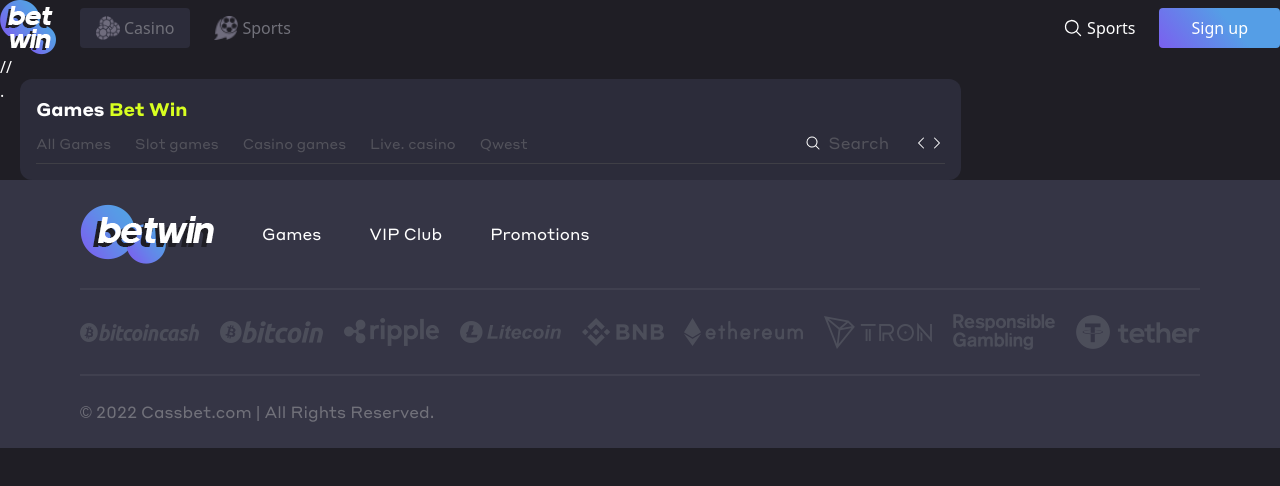
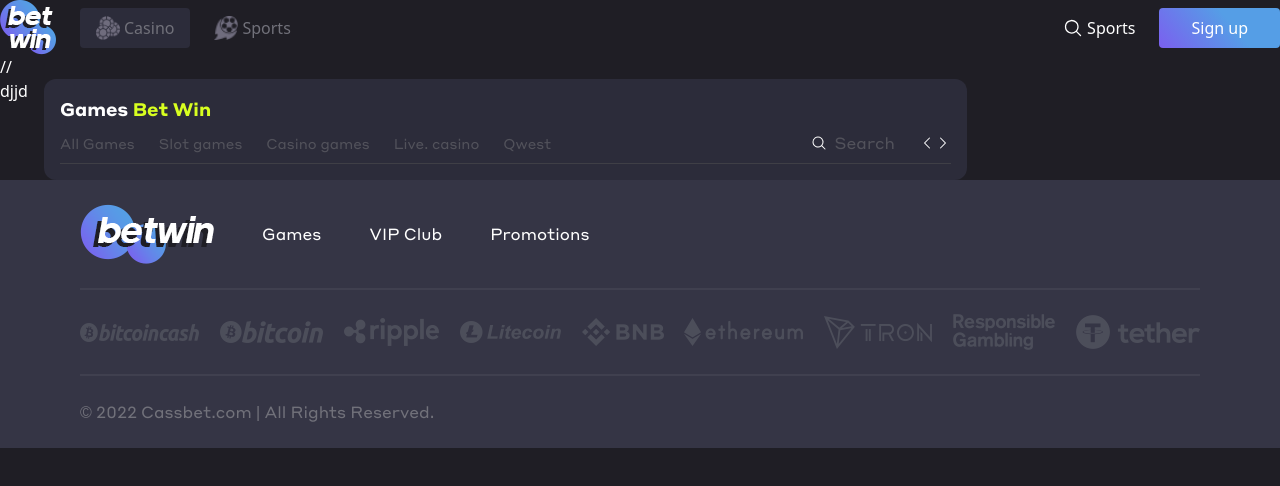
Before and after one commit to fahadbhatti2001/bet-win, a Next.js app: page / in a window 1280 px wide. Shown: the top 486 px of the page. Built offline with nearby package versions, Linux system fonts and the light colour scheme; what tw-elements would draw is missing.

Commit message:
Update Sidebar.jsx

```diff
--- a/src/Components/Global/Sidebar.jsx
+++ b/src/Components/Global/Sidebar.jsx
@@ -2,6 +2,7 @@
 
 export const Sidebar = () => {
   return (
-    <div className="">.</div>
+    <div className="">
+djjd</div>
   )
 }
```
